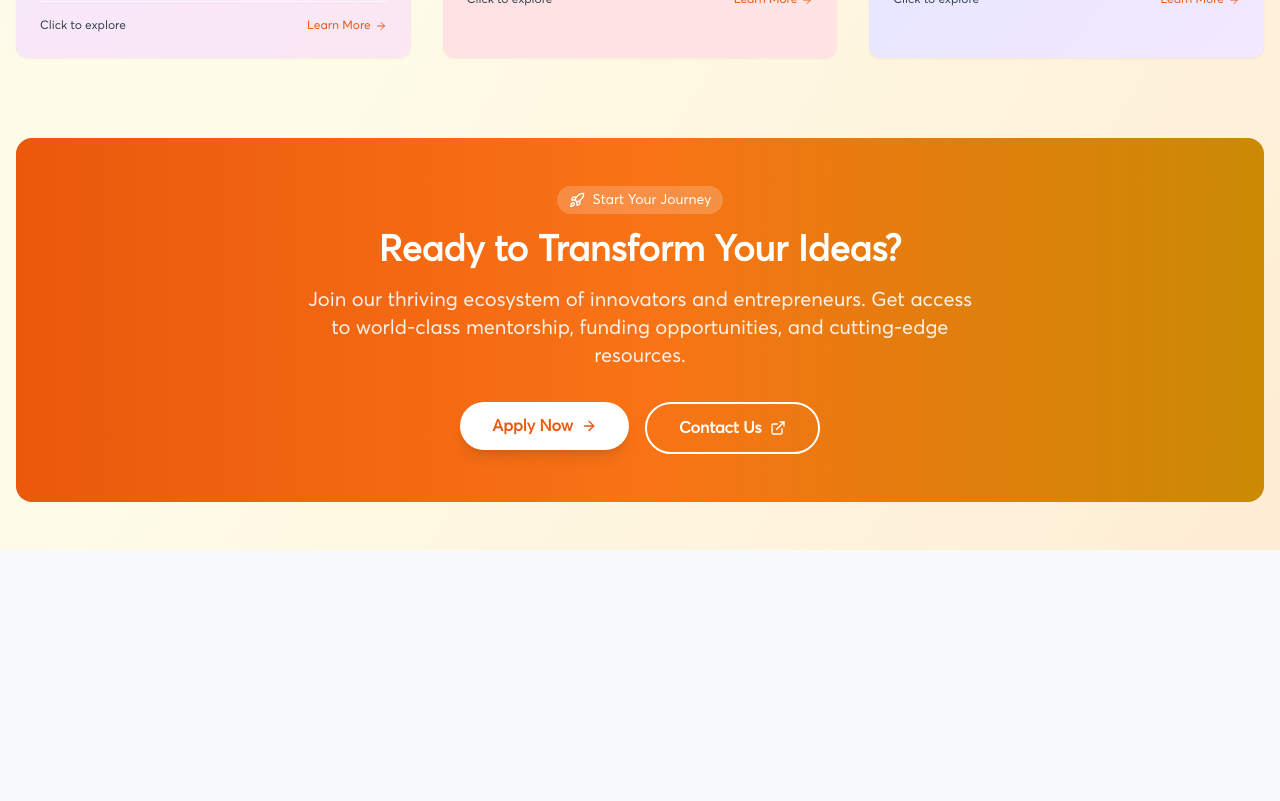
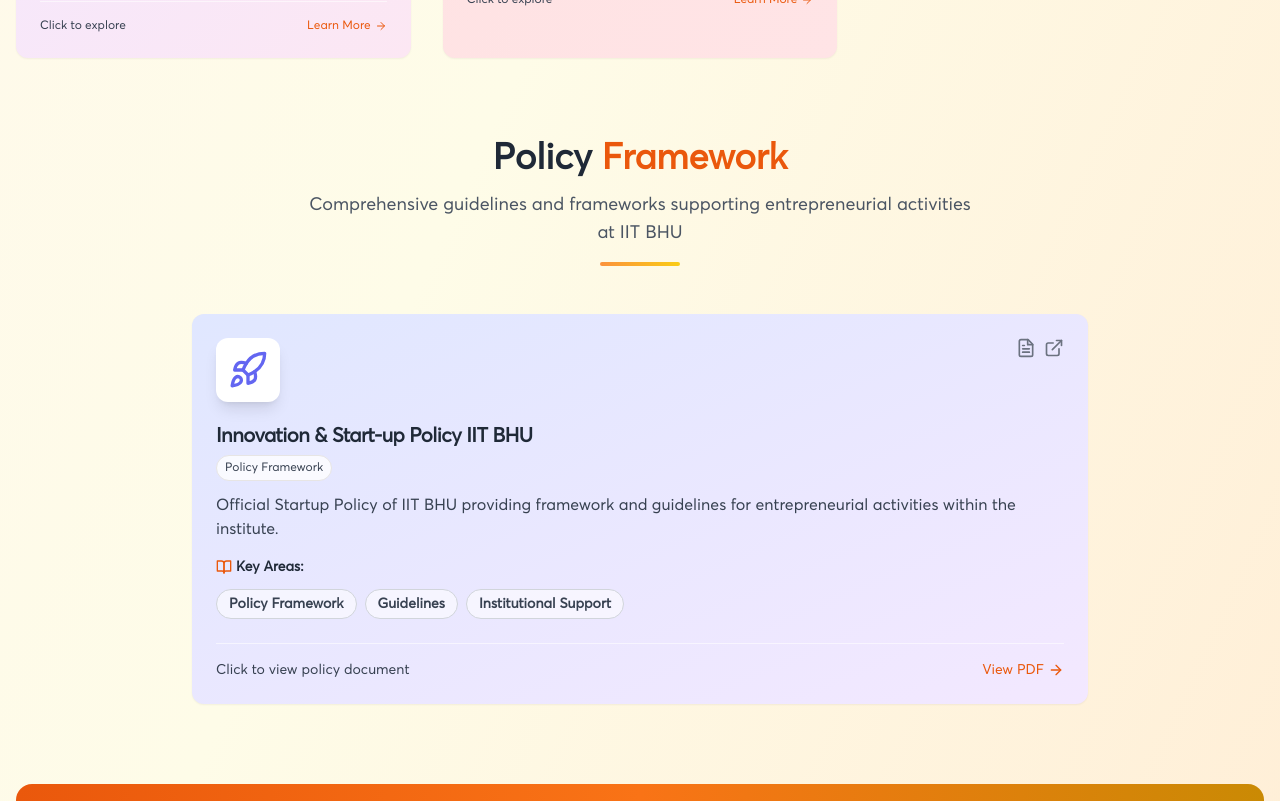
Before and after one commit to ecelliitbhu/ecell-website-new, a Next.js app: page /IncubatorsMain in a window 1280 px wide. Shown: the part 1600-2401 px from the top of the page. Before the commit the page ends 2150 px from the top, so only its background shows below. Built offline with nearby package versions, Linux system fonts and the light colour scheme; no server answers.

Commit message:
added Policy framework section

```diff
--- a/pages/IncubatorsMain.js
+++ b/pages/IncubatorsMain.js
@@ -6,7 +6,7 @@ import Link from "next/link";
 import { useRouter } from 'next/router';
 import { Card, CardContent, CardDescription, CardHeader, CardTitle } from '@/components/ui/card';
 import { Badge } from '@/components/ui/badge';
-import { ExternalLink, Lightbulb, Zap, Rocket, Cpu, BarChart3, Sprout, ArrowRight, Star, Users, Target, TrendingUp } from 'lucide-react';
+import { ExternalLink, Lightbulb, Zap, Rocket, Cpu, BarChart3, Sprout, ArrowRight, Star, Users, Target, TrendingUp, FileText, BookOpen } from 'lucide-react';
 
 const incubators = [
   {
@@ -63,9 +63,10 @@ const incubators = [
     website: "/idaptHub",
     color: "from-red-100 to-rose-100",
     features: ["Data Analytics", "Predictive Tech", "AI/ML Support"]
-  },
-  {
-    id: 6,
+  }
+];
+
+const policyInfo = {
   title: "Innovation & Start-up Policy IIT BHU",
   shortTitle: "Startup Policy",
   description: "Official Startup Policy of IIT BHU providing framework and guidelines for entrepreneurial activities within the institute.",
@@ -74,8 +75,7 @@ const incubators = [
   website: "https://www.iitbhu.ac.in/contents/institute/cf/misc/doc/innovation_start_up_policy.pdf",
   color: "from-indigo-100 to-purple-100",
   features: ["Policy Framework", "Guidelines", "Institutional Support"]
-  }
-];
+};
 
 const IncubatorsMain = ({
   title,
@@ -170,7 +170,7 @@ const IncubatorsMain = ({
         <div className="grid grid-cols-2 md:grid-cols-4 gap-6 mb-16">
           <div className="text-center group">
             <div className="bg-white rounded-xl p-4 shadow-lg hover:shadow-xl transition-all duration-300 transform hover:-translate-y-2">
-              <div className="text-3xl font-bold text-orange-600 mb-2 group-hover:scale-110 transition-transform duration-300">6+</div>
+              <div className="text-3xl font-bold text-orange-600 mb-2 group-hover:scale-110 transition-transform duration-300">5+</div>
               <div className="text-gray-600 font-medium text-sm">Active Incubators</div>
               <div className="w-10 h-1 bg-orange-300 rounded-full mx-auto mt-2"></div>
             </div>
@@ -278,6 +278,88 @@ const IncubatorsMain = ({
           ))}
         </div>
 
+        {/* Policy Framework Section */}
+        <div className="mt-20">
+          <div className="text-center mb-12">
+            <h2 className="text-3xl md:text-4xl font-bold text-gray-800 mb-3">
+              Policy <span className="text-orange-600">Framework</span>
+            </h2>
+            <p className="text-lg text-gray-600 max-w-2xl mx-auto">
+              Comprehensive guidelines and frameworks supporting entrepreneurial activities at IIT BHU
+            </p>
+            <div className="w-20 h-1 bg-gradient-to-r from-orange-400 to-yellow-400 rounded-full mx-auto mt-4"></div>
+          </div>
+
+          {/* Policy Card */}
+          <div className="max-w-4xl mx-auto">
+            <Card
+              className={`group cursor-pointer transition-all duration-500 hover:scale-105 hover:shadow-2xl bg-gradient-to-br ${policyInfo.color} border-0 overflow-hidden relative`}
+              onClick={() => handleCardClick(policyInfo.website)}
+            >
+              {/* Hover Overlay */}
+              <div className="absolute inset-0 bg-gradient-to-br from-orange-500/0 to-yellow-500/0 group-hover:from-orange-500/10 group-hover:to-yellow-500/10 transition-all duration-500 z-10"></div>
+
+              <CardHeader className="pb-3 relative z-20">
+                <div className="flex items-start justify-between mb-4">
+                  <div className="relative">
+                    <div className="p-3 rounded-xl bg-white shadow-lg group-hover:shadow-xl group-hover:scale-110 transition-all duration-300">
+                      {policyInfo.logo}
+                    </div>
+                  </div>
+                  <div className="flex items-center space-x-2">
+                    <FileText className="w-5 h-5 text-gray-500 group-hover:text-orange-600 transition-colors duration-300" />
+                    <ExternalLink className="w-5 h-5 text-gray-500 group-hover:text-orange-600 transition-colors duration-300" />
+                  </div>
+                </div>
+
+                <CardTitle className="text-xl font-bold text-gray-800 mb-2 group-hover:text-orange-700 transition-colors duration-300 leading-tight">
+                  {policyInfo.title}
+                </CardTitle>
+
+                <div className="flex items-center justify-between mb-3">
+                  <Badge variant="secondary" className="bg-white/80 text-gray-700 font-medium px-2 py-1 text-xs">
+                    {policyInfo.category}
+                  </Badge>
+                </div>
+              </CardHeader>
+
+              <CardContent className="pt-0 relative z-20">
+                <CardDescription className="text-gray-700 mb-4 leading-relaxed text-base">
+                  {policyInfo.description}
+                </CardDescription>
+
+                <div className="space-y-3">
+                  <div className="text-sm font-semibold text-gray-800 mb-2 flex items-center">
+                    <BookOpen className="w-4 h-4 mr-1 text-orange-600" />
+                    Key Areas:
+                  </div>
+                  <div className="flex flex-wrap gap-2">
+                    {policyInfo.features.map((feature, index) => (
+                      <Badge
+                        key={index}
+                        variant="outline"
+                        className="text-sm bg-white/60 border-gray-300 text-gray-700 hover:bg-white/80 transition-colors duration-200 px-3 py-1"
+                      >
+                        {feature}
+                      </Badge>
+                    ))}
+                  </div>
+                </div>
+
+                <div className="mt-6 pt-4 border-t border-white/60">
+                  <div className="flex items-center justify-between text-sm">
+                    <span className="font-medium text-gray-700">Click to view policy document</span>
+                    <div className="flex items-center space-x-1 text-orange-600 group-hover:translate-x-2 transition-transform duration-300">
+                      <span className="font-medium">View PDF</span>
+                      <ArrowRight className="w-4 h-4" />
+                    </div>
+                  </div>
+                </div>
+              </CardContent>
+            </Card>
+          </div>
+        </div>
+
         {/* Enhanced CTA Section */}
         <div className="mt-20 relative">
           <div className="bg-gradient-to-r from-orange-600 via-orange-500 to-yellow-600 rounded-2xl p-8 md:p-12 text-white relative overflow-hidden">
```
Lines whose indentation alone changed are shown as unchanged.
